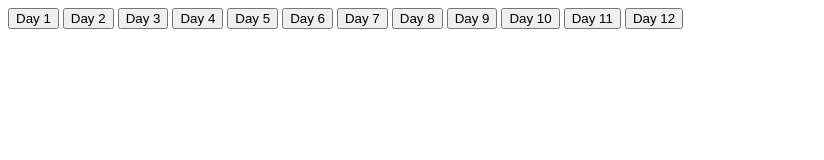
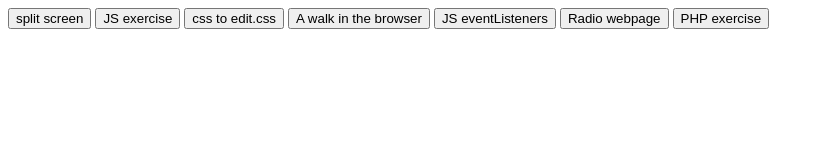
Before and after one commit to huntarex/huntarex.github.io, a plain HTML site: page coursepage/CW/CW.html in a window 1280 px wide. Shown: the whole page, without its empty margins (0-824 px from the left). Drawn offline with Linux system fonts and the light colour scheme.

Commit message:
Update CW.html

```diff
--- a/coursepage/CW/CW.html
+++ b/coursepage/CW/CW.html
@@ -6,17 +6,12 @@
     <title>Class Works</title>
 </head>
 <body>
-    <a href="day1.html"><button>Day 1</button></a>
-    <a href="day2/index.html"><button>Day 2</button></a>
-    <a href="day3/index.html"><button>Day 3</button></a>
-    <a href="day4.html"><button>Day 4</button></a>
-    <a href="day5/index.html"><button>Day 5</button></a>
-    <a href="day6.html"><button>Day 6</button></a>
-    <a href="day7.html"><button>Day 7</button></a>
-    <a href="day8.html"><button>Day 8</button></a>
-    <a href="day9/index.html"><button>Day 9</button></a>
-    <a href="day10/index.html"><button>Day 10</button></a>
-    <a href="day11/index.html"><button>Day 11</button></a>
-    <a href="https://github.com/huntarex/huntarex.github.io/tree/73e6767d4c67f5294ba8766b56c5ef0e2f42d839/coursepage/CW/Day12"><button>Day 12</button></a>
+    <a href="day1/index.html"><button>split screen</button></a>
+    <a href="day2/index.html"><button>JS exercise</button></a>
+    <a href="day5/index.html"><button>css to edit.css</button></a>
+    <a href="day7/index.html"><button>A walk in the browser</button></a>
+    <a href="day9/index.html"><button>JS eventListeners</button></a>
+    <a href="day11/index.html"><button>Radio webpage</button></a>
+    <a href="https://github.com/huntarex/huntarex.github.io/tree/73e6767d4c67f5294ba8766b56c5ef0e2f42d839/coursepage/CW/Day12"><button>PHP exercise</button></a>
 </body>
 </html>
```
